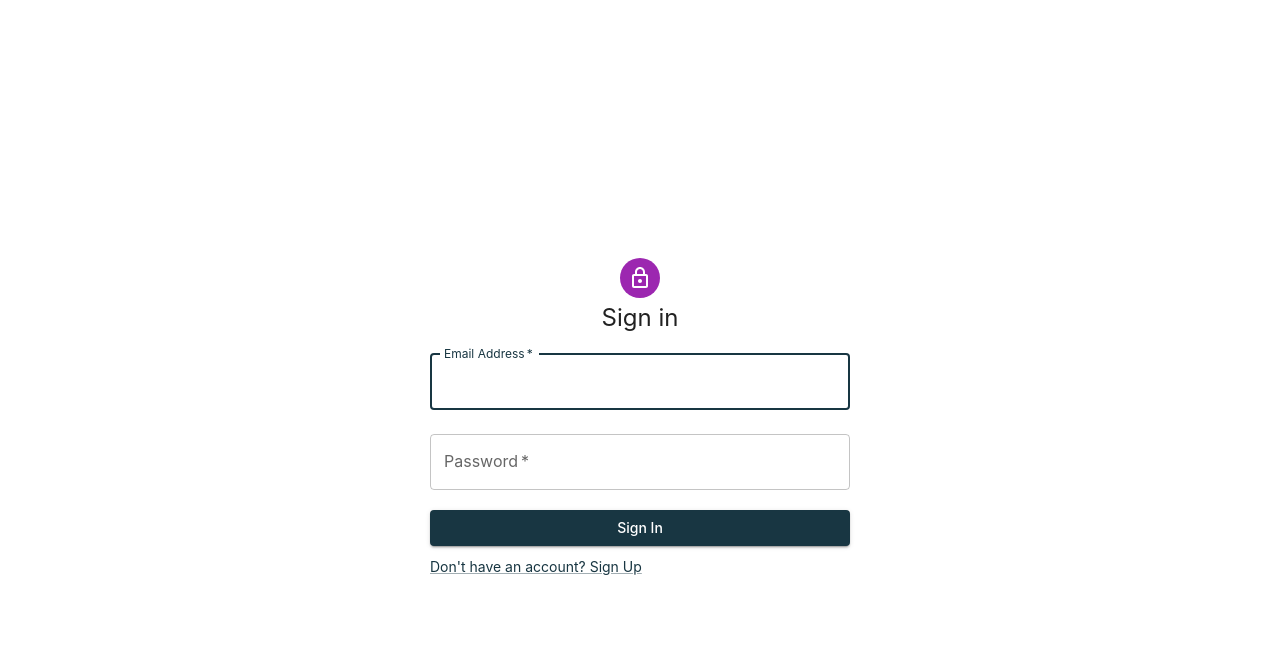
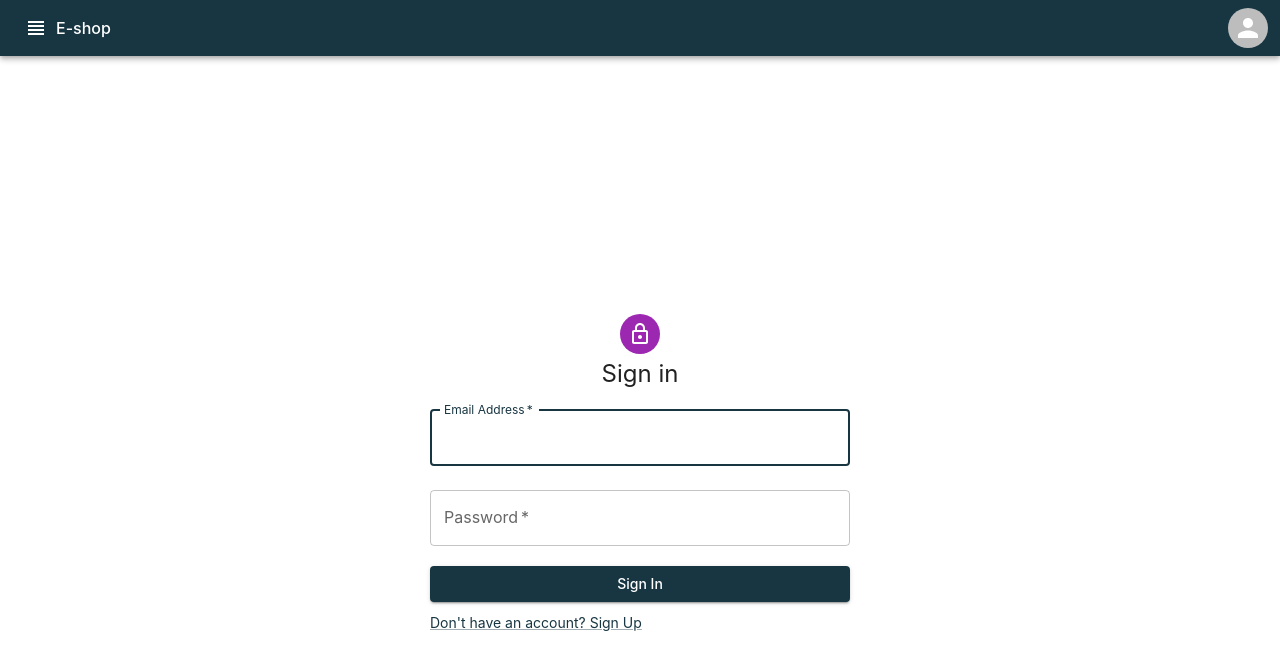
Before and after one commit to Leambr/e-shop-firebase, a React (Vite) app: page / in a window 1280 px wide. Shown: the top 670 px of the page. Built offline with nearby package versions, Linux system fonts and the light colour scheme; no server answers; the database is empty; sample sign-in values are in the browser's storage.

Commit message:
refactor: fix navbar error on reload

```diff
--- a/src/layout/layout.tsx
+++ b/src/layout/layout.tsx
@@ -1,18 +1,24 @@
+import React from 'react';
 import { ThemeProvider } from '@emotion/react';
-import React from 'react';
-import { Outlet } from 'react-router-dom';
+import { Outlet, useLocation } from 'react-router-dom';
 import { theme } from '../mui-design-system/ThemeProvider';
 import { Container, CssBaseline } from '@mui/material';
 import Navbar from '../components/Navbar/Navbar';
-import { useAuthContext } from '../context/AuthContext';
 
 export const Layout = () => {
-    const { isLogged } = useAuthContext();
+    const token = localStorage.getItem('token');
+    const location = useLocation();
+
+    const shouldDisplayNavbar =
+        token &&
+        location.pathname !== '/seller/sign-up' &&
+        location.pathname !== '/customer/sign-up';
+
     return (
         <ThemeProvider theme={theme}>
             <CssBaseline />
             <>
-                {isLogged && <Navbar />}
+                {shouldDisplayNavbar && <Navbar />}
                 <Container maxWidth="md">
                     <Outlet />
                 </Container>
```
